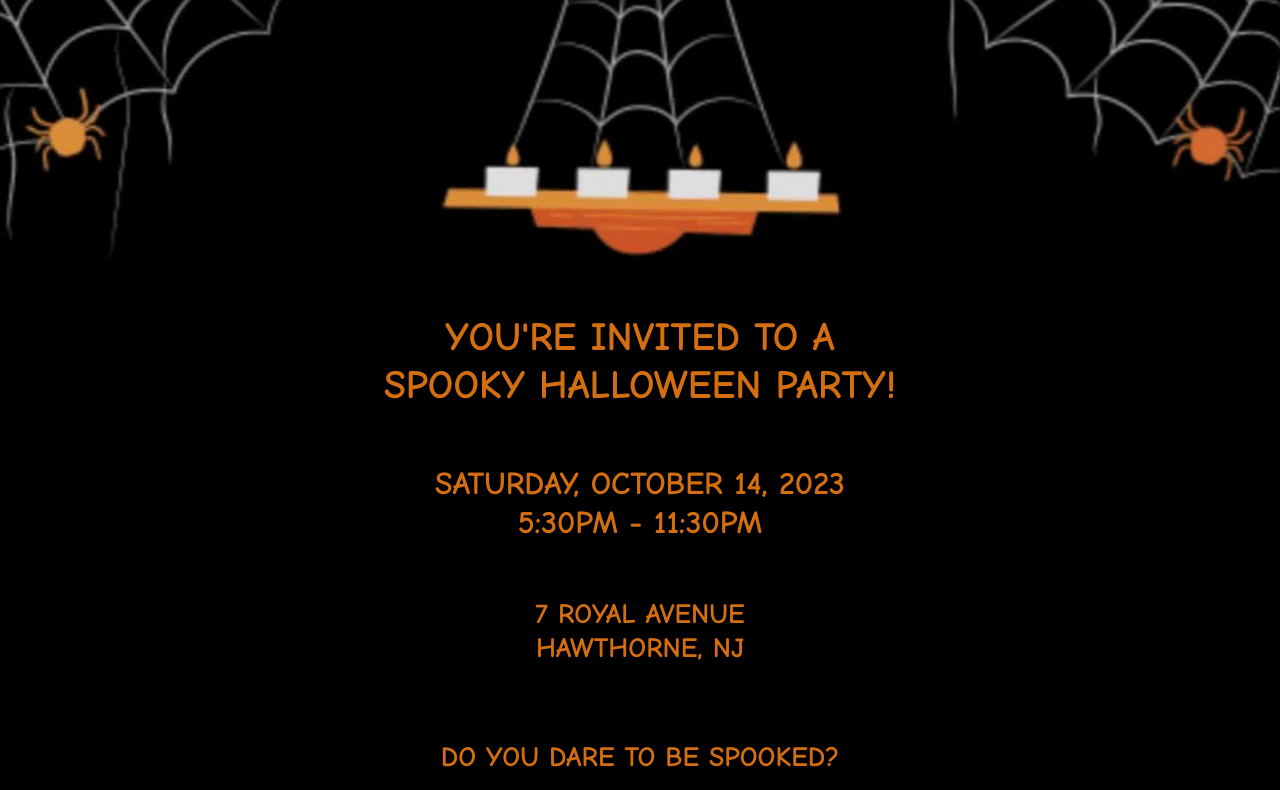
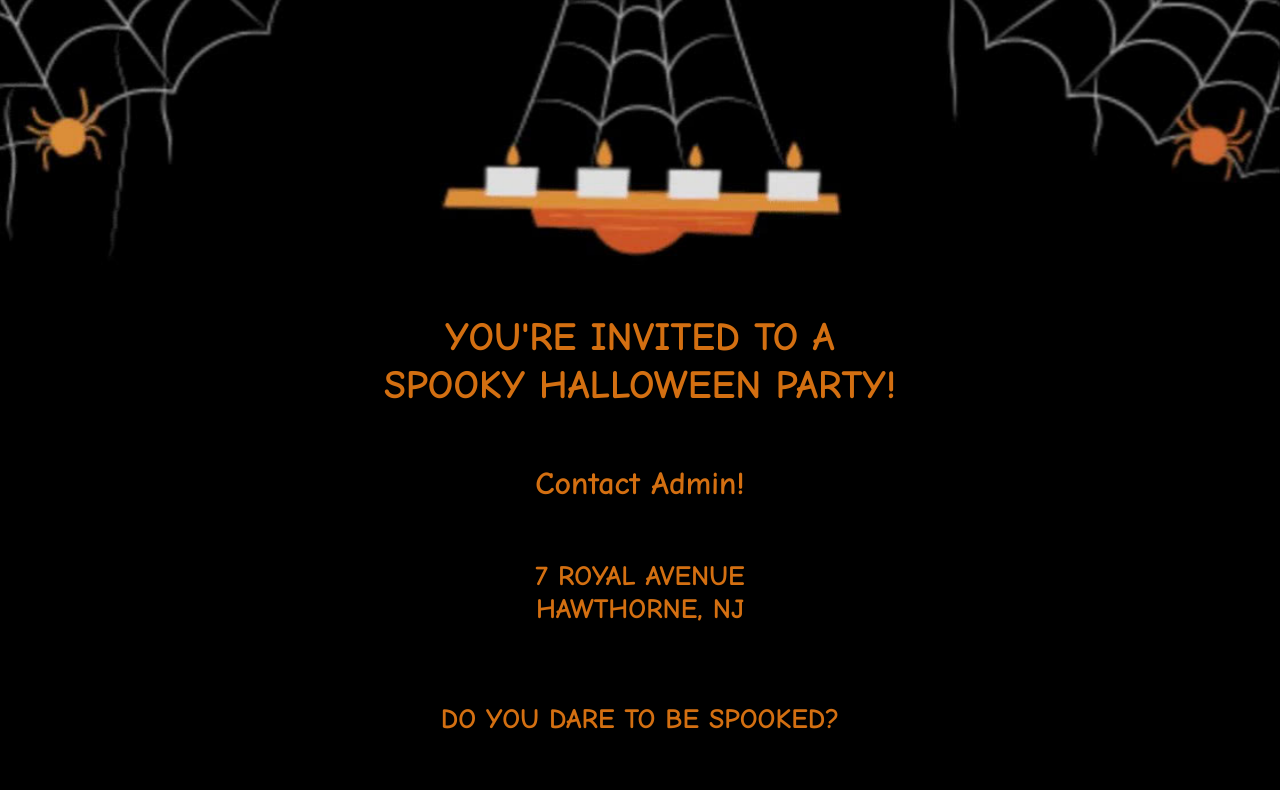
Before and after one commit to layniecast/halloweenInvite, a plain HTML site: page index.html in a window 1280 px wide. Shown: the top 790 px of the page. Drawn offline with nearby package versions, Linux system fonts and the light colour scheme.

Commit message:
Update index.html

```diff
--- a/index.html
+++ b/index.html
@@ -31,8 +31,7 @@
       <br/>
       <br/>
       <h2>
-        SATURDAY, OCTOBER 14, 2023 <br />
-        5:30PM - 11:30PM
+       Contact Admin!
       </h2>
       <br><br>
       <h3>
```
